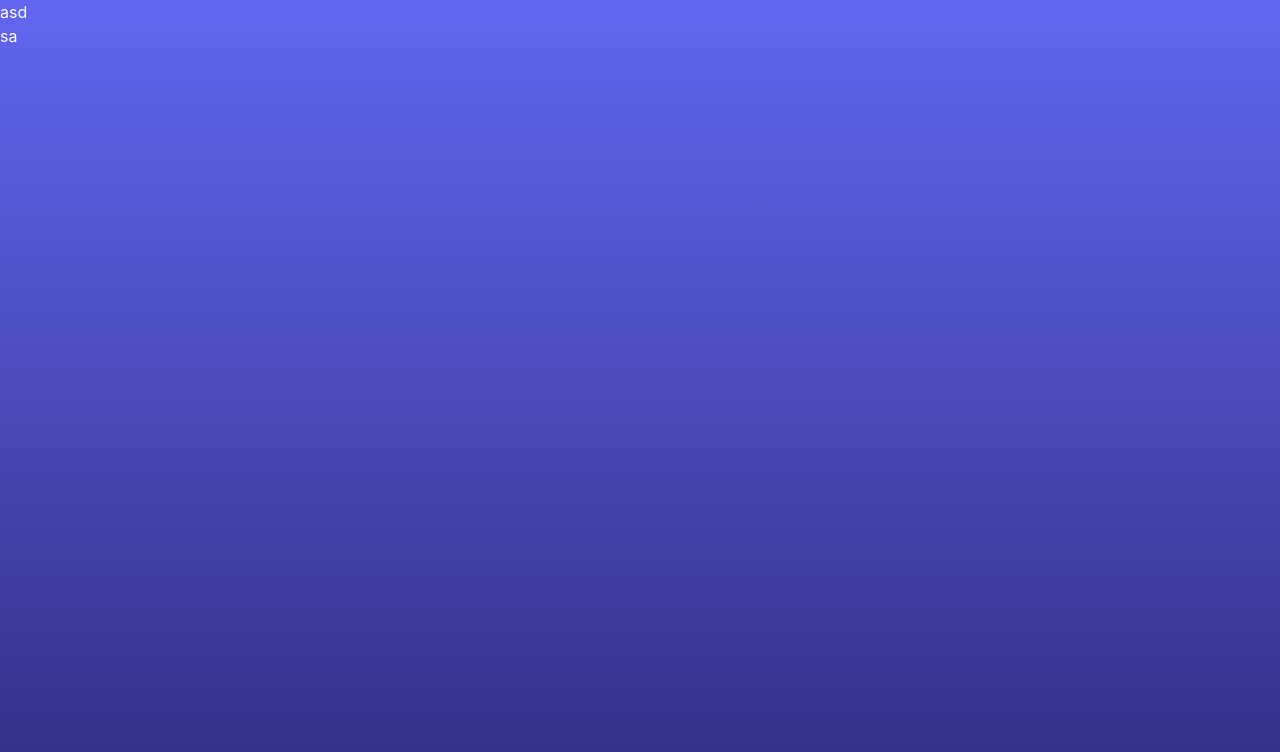
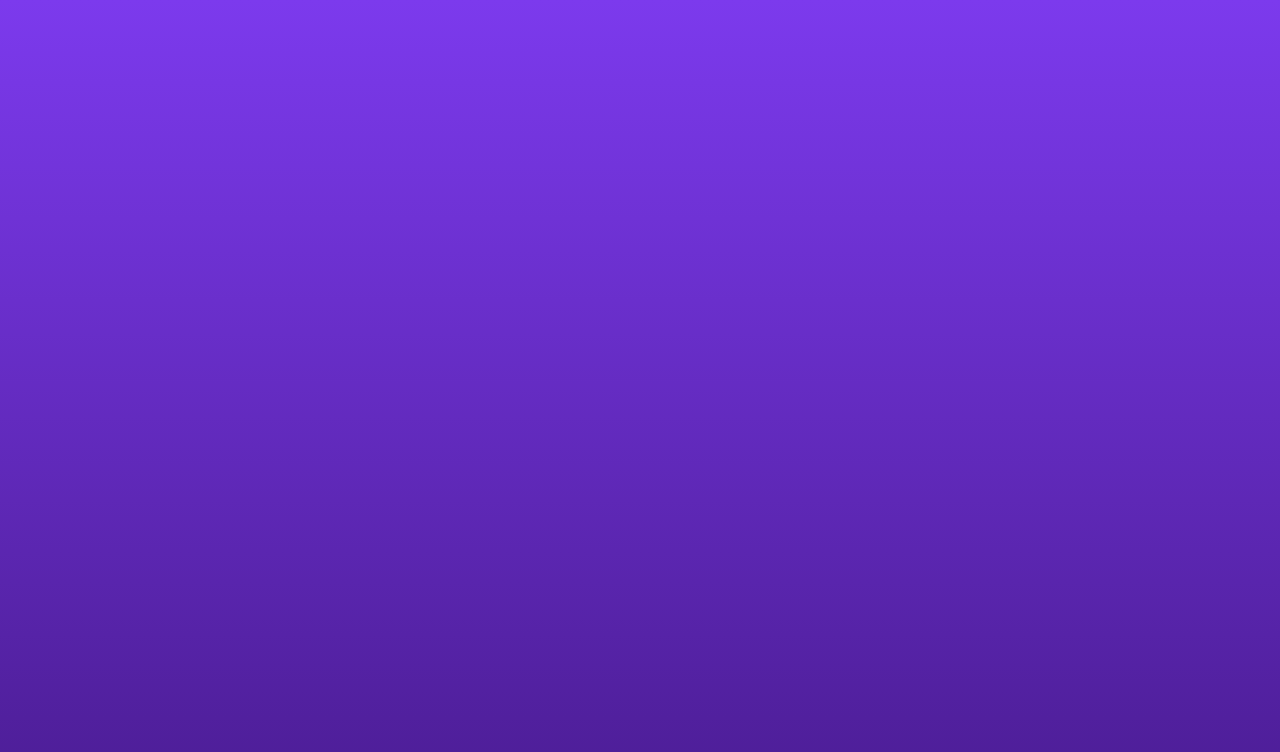
Before and after one commit to echo-media/Echo, a React (Create React App) app in the folder client/: page / in a window 1280 px wide. Shown: the top 752 px of the page. Built offline with nearby package versions, Linux system fonts and the light colour scheme; the HTML template or start-up script is replaced by a standard one.

Commit message:
Update background gradient
indigo -> violet
also removed some useless text

```diff
--- a/client/src/App.js
+++ b/client/src/App.js
@@ -4,9 +4,9 @@ import './App.css';
 function App() {
   return (
     <div className="h-screen">
-      asd
+
       <div>
-        sa
+
       </div>
     </div>
     /*<div class="App">
--- a/client/src/index.css
+++ b/client/src/index.css
@@ -3,7 +3,7 @@
 @tailwind utilities;
 
 body {
-  @apply bg-gradient-to-b from-indigo-500 to-indigo-900 text-white;
+  @apply bg-gradient-to-b from-violet-600 to-violet-900 text-white;
   margin: 0;
   font-family: -apple-system, BlinkMacSystemFont, 'Segoe UI', 'Roboto', 'Oxygen',
     'Ubuntu', 'Cantarell', 'Fira Sans', 'Droid Sans', 'Helvetica Neue',
```
